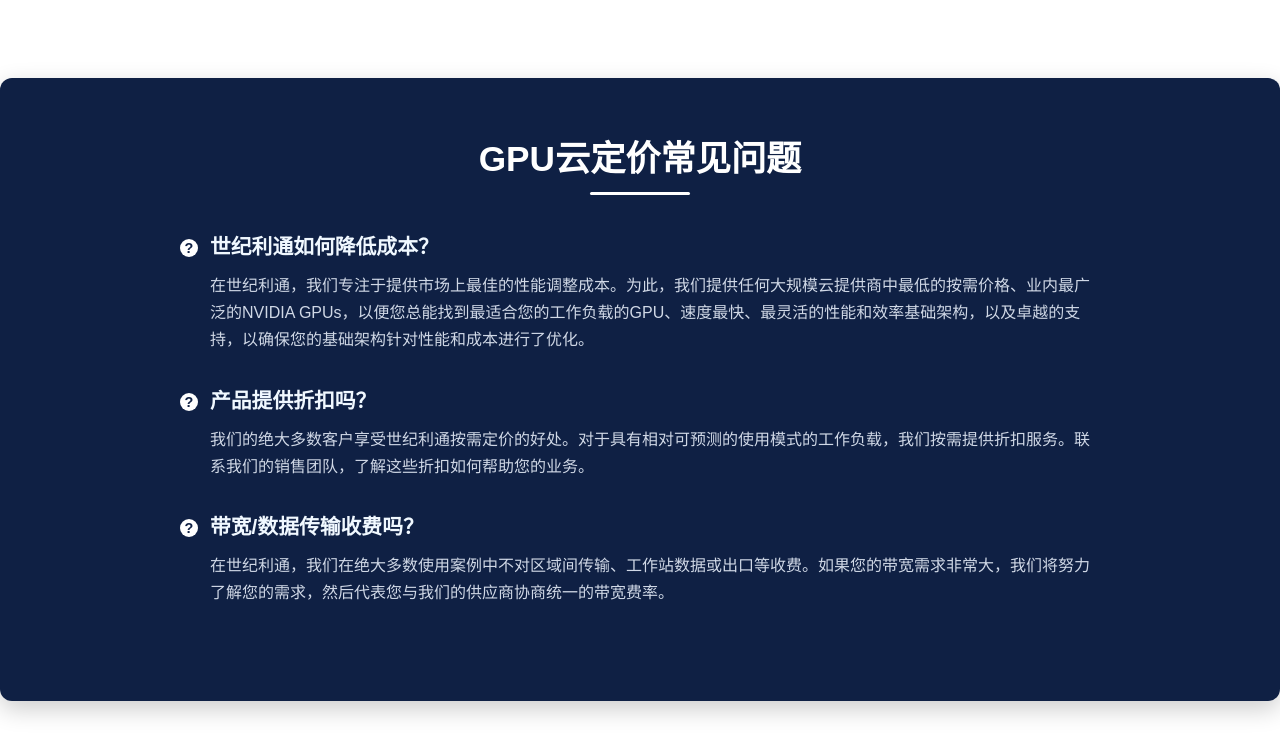
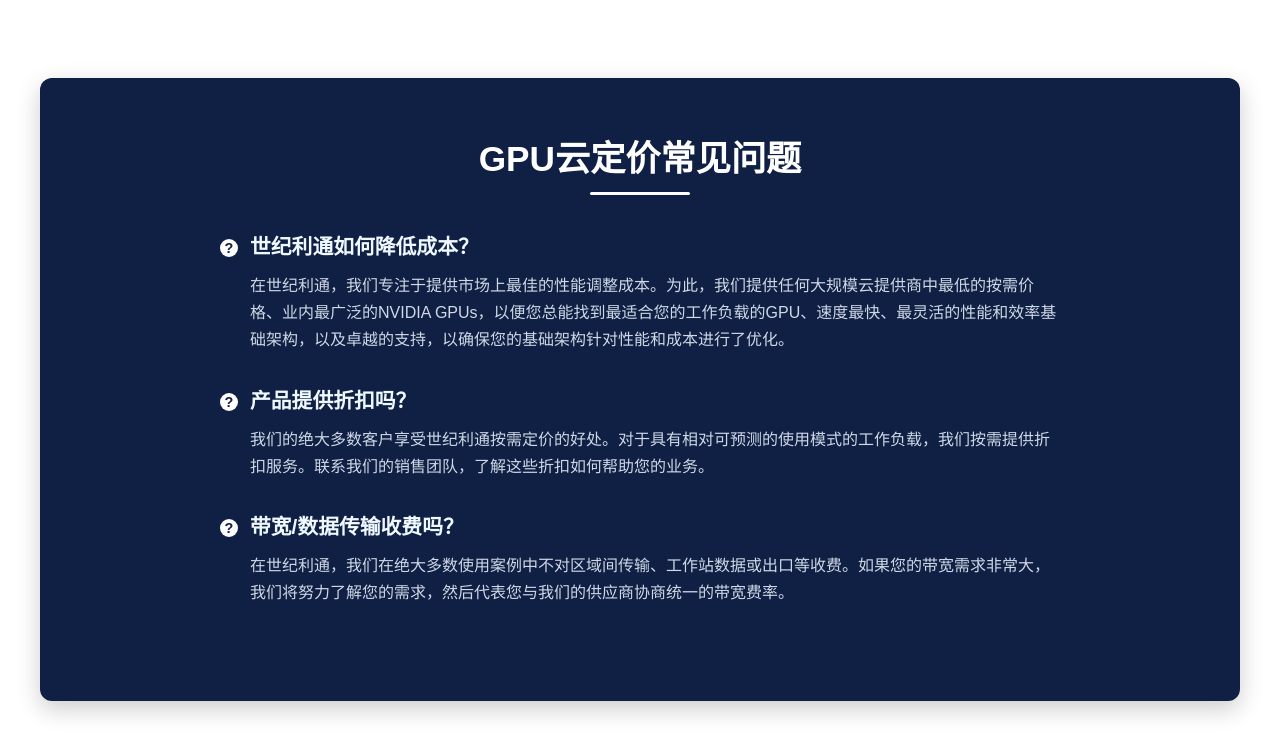
Before and after one commit to marshallgosling/century_website, a plain HTML site: page price.html in a window 1280 px wide. Shown: the part 5033-5780 px from the top of the page. Drawn offline with nearby package versions, Linux system fonts and the light colour scheme.

Commit message:
修改了定价faq宽度

```diff
--- a/css/price.css
+++ b/css/price.css
@@ -162,7 +162,7 @@
 
 /* 常见问题容器 */
 .faq-container {
-  /* max-width: 1000px; */
+  max-width: 1200px;
   margin: 80px auto 0 auto;
   background-color: #0f2044; /* 深色背景匹配原型 */
   color: #fff;
```
